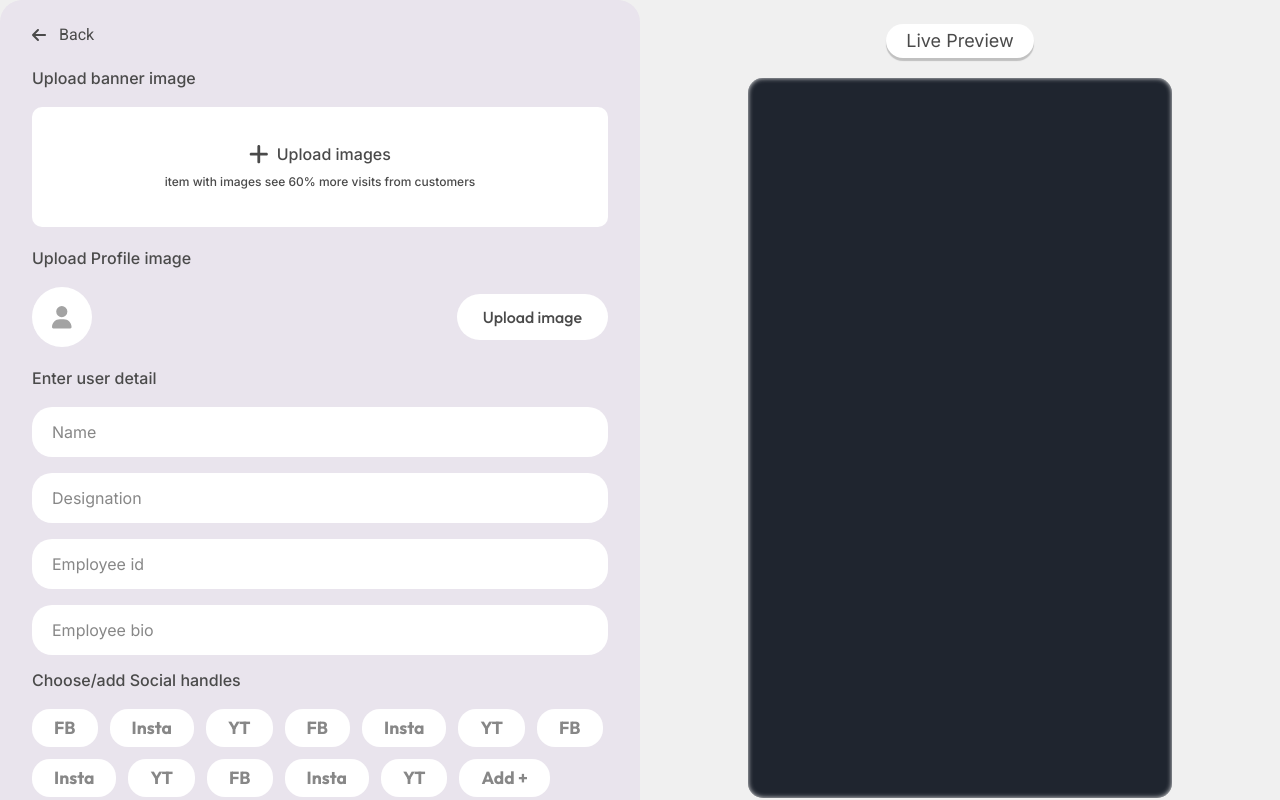
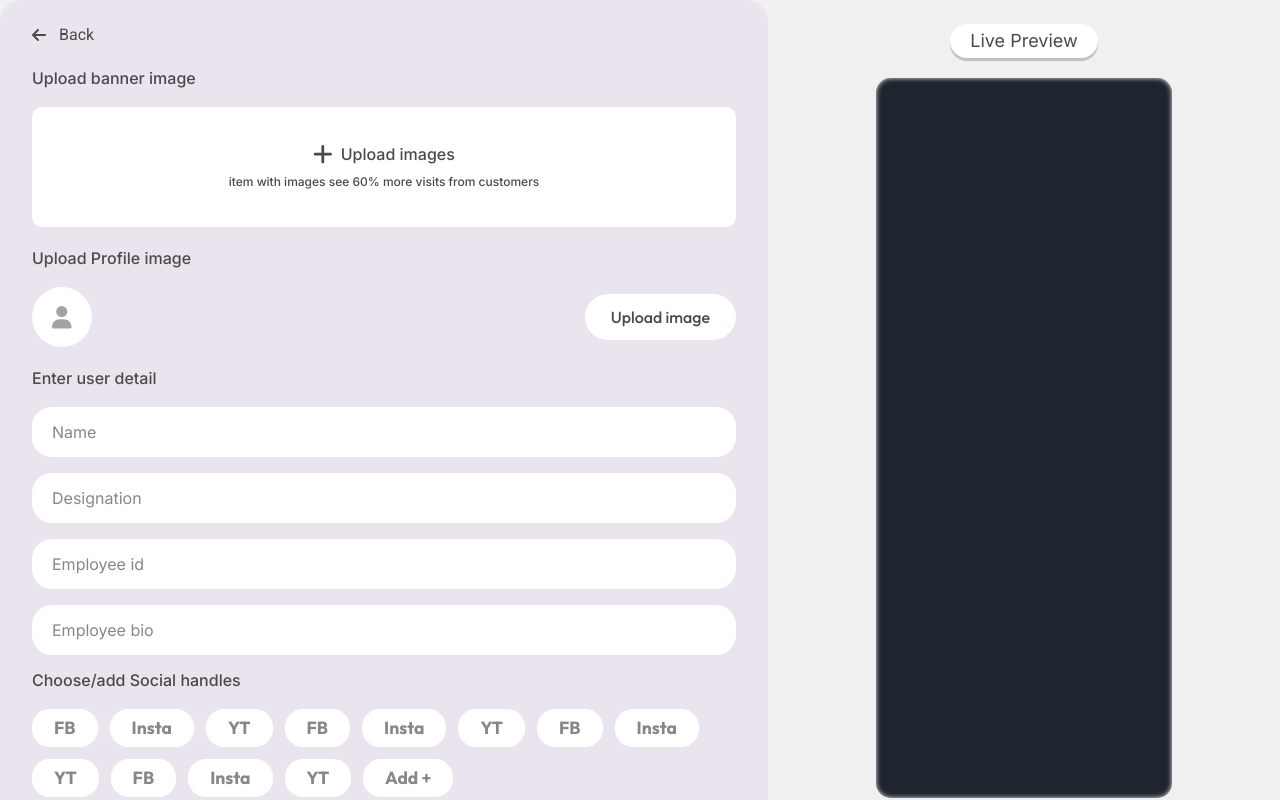
Before and after one commit to saquibnasar/dashboard, a React (Create React App) app: page /createCard in a window 1280 px wide. Shown: the top 800 px of the page. Built offline with nearby package versions, Linux system fonts and the light colour scheme; no server answers.

Commit message:
new changes added

```diff
--- a/src/sass/createCard.scss
+++ b/src/sass/createCard.scss
@@ -430,7 +430,7 @@
   }
 
   .signup_phone {
-    min-width: 50%;
+    min-width: 40%;
     @include media768 {
       border-top: 3px solid #fff;
       border-left: none;
@@ -466,12 +466,13 @@
       background: #1f252f;
       border-radius: 15px;
       box-shadow: inset 0px 0px 5px rgba(255, 255, 255, 0.9);
-      padding: 0px;
+      height: 720px;
       margin: auto;
-      width: 424px;
-      height: 720px;
+      overflow: scroll;
+      padding: 0;
       position: relative;
-      overflow: scroll;
+      width: 296px;
+
       @include media992 {
         width: 311px;
         height: 700px;
@@ -483,7 +484,7 @@
 
       .userProile {
         width: 567px;
-        transform: scale(0.76) translate(-17%, -16%);
+        transform: scale(0.52) translate(-46%, -46%);
         overflow: hidden;
         position: absolute;
         @include media992 {
```
